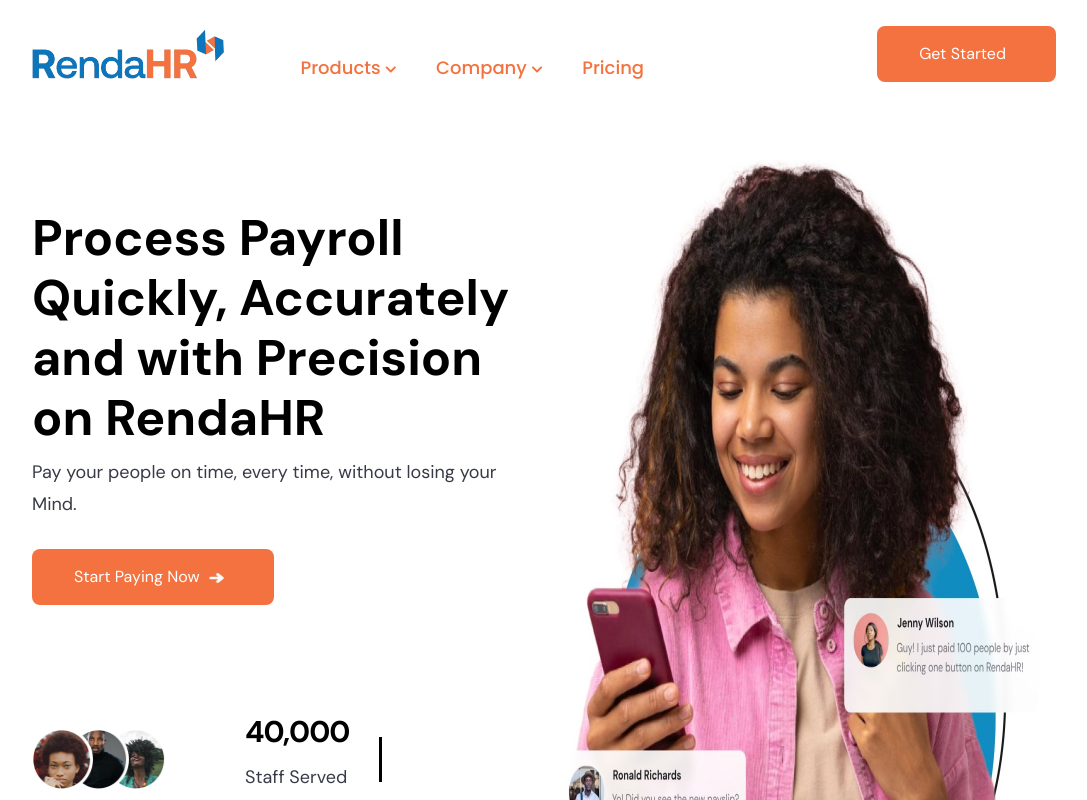
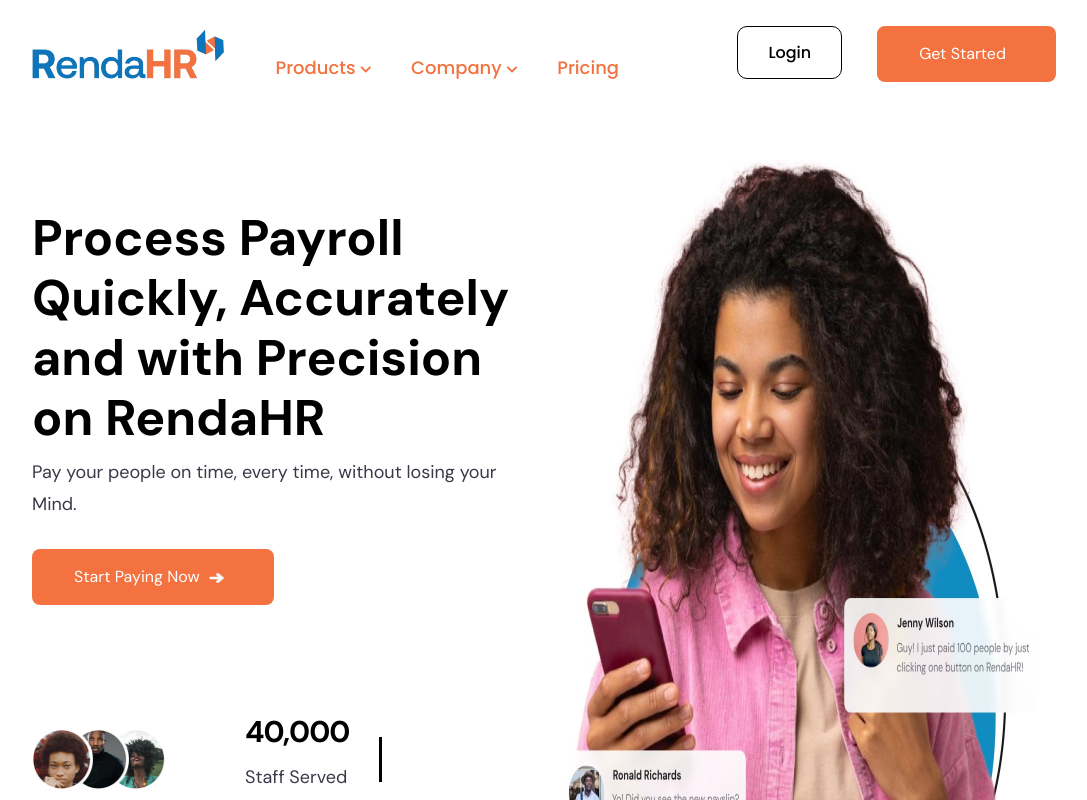
Before and after one commit to Starisblack/Renda-HR, a React (Create React App) app: page / in a window 1280 px wide. Shown: the top 800 px of the page, without its empty margins (96-1183 px from the left). Built offline with nearby package versions, Linux system fonts and the light colour scheme; a web font is replaced by a local one.

Commit message:
add login btn

```diff
--- a/src/components/Navigation/NavigationItems/NavigationItems.css
+++ b/src/components/Navigation/NavigationItems/NavigationItems.css
@@ -3,7 +3,7 @@
   padding: 0;
   list-style: none;
   display: flex;
-  flex-flow: column;
+  flex-flow: row;
   height: 100%;
 }
 
@@ -51,12 +51,16 @@
   justify-content: space-between;
 }
 
-@media (min-width: 769px) {
+
+/* @media (min-width: 1000px) {
   .NavigationItems {
     justify-content: start;
     margin-left: 25px;
-    flex-flow: row;
+    flex-direction: row;
   }
+} */
+
+@media (min-width: 769px) {
 
   .dropdown-content {
     min-width: 416px;
@@ -82,6 +86,12 @@
   }
 }
 
+@media (max-width: 769px) {
+   .NavigationItems{
+    flex-direction: column;
+   }
+}
+
 @media (max-width: 449px) {
   .dropdown-content {
     min-width: 323px;
--- a/src/components/Navigation/SideDrawer/SideDrawer.js
+++ b/src/components/Navigation/SideDrawer/SideDrawer.js
@@ -1,6 +1,6 @@
+import { GetStartedBtn, LoginBtn } from "../../UI/Button/Button";
 import NavigationItems from "../NavigationItems/NavigationItems";
 import "./SideDrawer.css";
-
 
 const sideDrawer = (props) => {
   let attachedClasses = ["SideDrawer", "Close"];
@@ -8,15 +8,19 @@
     attachedClasses = ["SideDrawer", "Open"];
   }
   return (
-
-
     <div className={attachedClasses.join(" ")}>
-
       <nav>
-        <NavigationItems  close={props.closed} />
+        <NavigationItems close={props.closed} />
+        <div style={{ display: "flex", flexDirection: "column", gap: "40px", marginTop: "30px" }}>
+          <div>
+            <LoginBtn clicked={props.closed}/>
+          </div>
+          <div>
+            <GetStartedBtn clicked={props.closed} title="Get Started" />
+          </div>
+        </div>
       </nav>
     </div>
-
   );
 };
 
--- a/src/components/Navigation/Toolbar/Toolbar.css
+++ b/src/components/Navigation/Toolbar/Toolbar.css
@@ -32,15 +32,17 @@
   border: none;
 }
 
-.get-started-btn {
+
+
+.nav-buttons {
   margin-left: auto;
 }
 
-.scroll .Toolbar{
-    background: white;
-  }
+.scroll .Toolbar {
+  background: white;
+}
 
-@media (max-width: 1036px) {
+@media (max-width: 1151px) {
   .Toolbar {
     justify-content: space-between;
     padding: 2vw 5vw;
@@ -53,7 +55,7 @@
     display: none;
   }
 
-  .get-started-btn {
+  .nav-buttons {
     border-radius: 10px;
     padding: 0.5rem 1rem;
     margin-right: 1.5rem;
@@ -61,7 +63,7 @@
 }
 
 @media (max-width: 769px) {
-  .get-started-btn {
+  .nav-buttons {
     display: none !important;
   }
 }
--- a/src/components/Navigation/Toolbar/Toolbar.js
+++ b/src/components/Navigation/Toolbar/Toolbar.js
@@ -3,6 +3,7 @@
 import Logo from "../../Logo/Logo";
 import DrawerToggle from "../SideDrawer/DrawerToggle/DrawerToggle";
 import { useEffect } from "react";
+import { GetStartedBtn, LoginBtn } from "../../UI/Button/Button";
 
 const Toolbar = (props) => {
   const changeBackground = () => {
@@ -22,10 +23,6 @@
     <header className="Toolbar">
       <Logo height="50px" />
 
-      <button className="btn get-started-btn mobile-view-only">
-        Get Started
-      </button>
-
       {props.open ? (
         <button onClick={props.clicked} className="close-btn mobile-view-only">
           Close
@@ -38,14 +35,10 @@
         <NavigationItems clicked={props.clicked} />
       </nav>
 
-      <a
-        href="http://app.joinrenda.com/register"
-        target="_blank"
-        rel="noreferrer"
-        className="btn   get-started-btn desktop-view-only"
-      >
-        Get Started
-      </a>
+    <div className="nav-buttons desktop-view-only">
+       <LoginBtn />
+       <GetStartedBtn title="Get Started" />
+      </div>
     </header>
   );
 };
--- a/src/components/PricingInfo/PricingCard/PricingCard.js
+++ b/src/components/PricingInfo/PricingCard/PricingCard.js
@@ -8,7 +8,7 @@
 
       <p className="price-title">{subTitle}</p>
 
-      <button className="pricing-btn">Start for free</button>
+      <a href="http://app.joinrenda.com/register" target="_blank" rel="noreferrer"><button className="pricing-btn">Start for free</button></a>
 
       <p>{num}+ features, including:</p>
       <ul>
--- a/src/components/UI/Button/Button.css
+++ b/src/components/UI/Button/Button.css
@@ -17,3 +17,26 @@
     background: #118CC0;
     color: white ;
 }
+
+.login-btn {
+    border: 1px solid #000000;
+    border-radius: 10px;
+    padding: 14px 30px 14px 30px;
+    margin-right: 35px;
+    color: #000000;
+    font-family: Poppins;
+    font-size: 16px;
+    font-weight: 500;
+    line-height: 30px;
+  }
+
+
+  @media (min-width: 769px) and (max-width: 995px) {
+    .login-btn, .get-started-btn{
+        padding: 10px 15px 10px 15px;
+    }
+
+    .login-btn{
+        margin-right: 15px;
+    }
+  }
--- a/src/components/UI/Button/Button.js
+++ b/src/components/UI/Button/Button.js
@@ -9,3 +9,31 @@
 };
 
 export default Button;
+
+export const GetStartedBtn = (props) => {
+  return (
+    <a
+      onClick={props.clicked}
+      href="http://app.joinrenda.com/register"
+      target="_blank"
+      rel="noreferrer"
+      className="btn get-started-btn"
+    >
+      {props.title}
+    </a>
+  );
+};
+
+export const LoginBtn = (props) => {
+  return (
+    <a
+      onClick={props.clicked}
+      href="http://app.joinrenda.com/login"
+      target="_blank"
+      rel="noreferrer"
+      className="login-btn"
+    >
+      Login
+    </a>
+  );
+};
--- a/src/pages/Pricing/Pricing.js
+++ b/src/pages/Pricing/Pricing.js
@@ -4,21 +4,22 @@
 import { Pricinginfo } from "../../components/PricingInfo/Pricinginfo";
 import PriceTableCard from "./PriceTableCard/PriceTableCard";
 import "./Pricing.css";
-import { useLocation } from "react-router-dom";
+// import { useLocation } from "react-router-dom";
 
 const Pricing = () => {
-  const { hash } = useLocation();
+  // const { hash } = useLocation();
 
-  console.log(hash);
+
 
   useEffect(() => {
-    const element = document.getElementById("faqs");
-    if (hash === "") {
-      window.scrollTo(0, 0);
-    } else if (element) {
-      element.scrollIntoView({ behavior: "smooth" });
-    }
-  }, [hash]);
+    window.scrollTo(0, 0);
+    // const element = document.getElementById("faqs");
+    // if (hash === "") {
+    //   window.scrollTo(0, 0);
+    // } else if (element) {
+    //   element.scrollIntoView({ behavior: "smooth" });
+    // }
+  }, []);
 
   return (
     <div className="page pricing-page">
```
